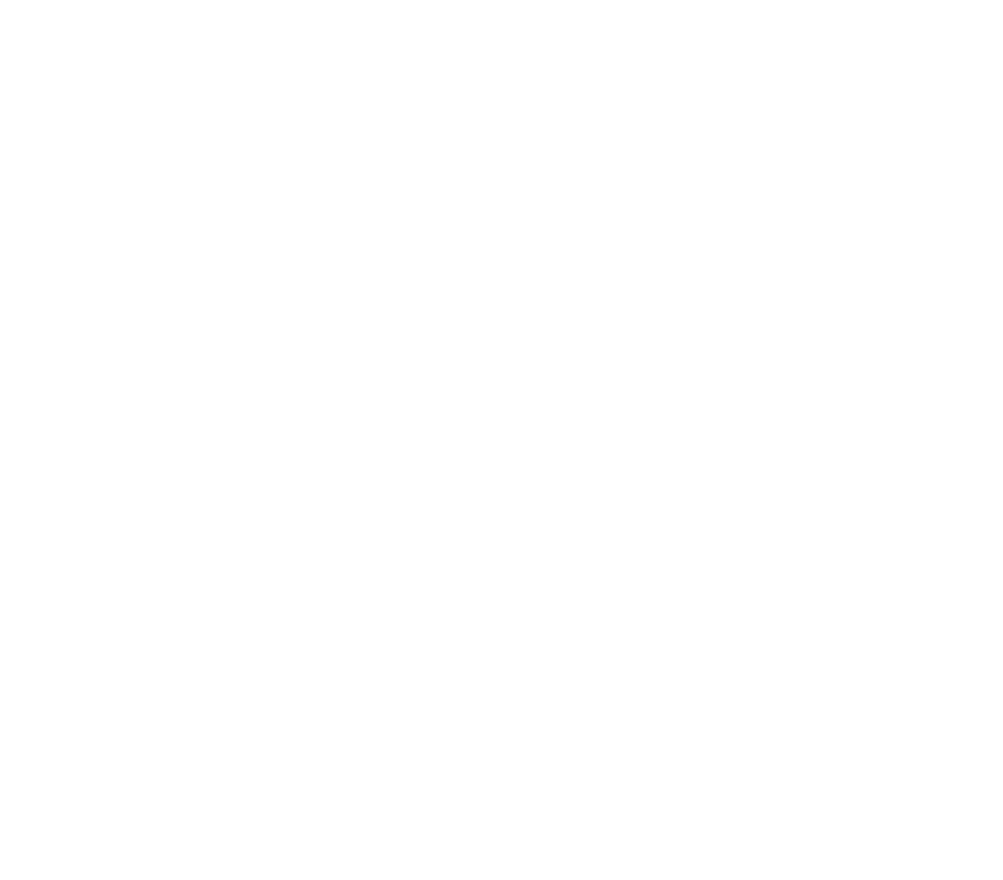
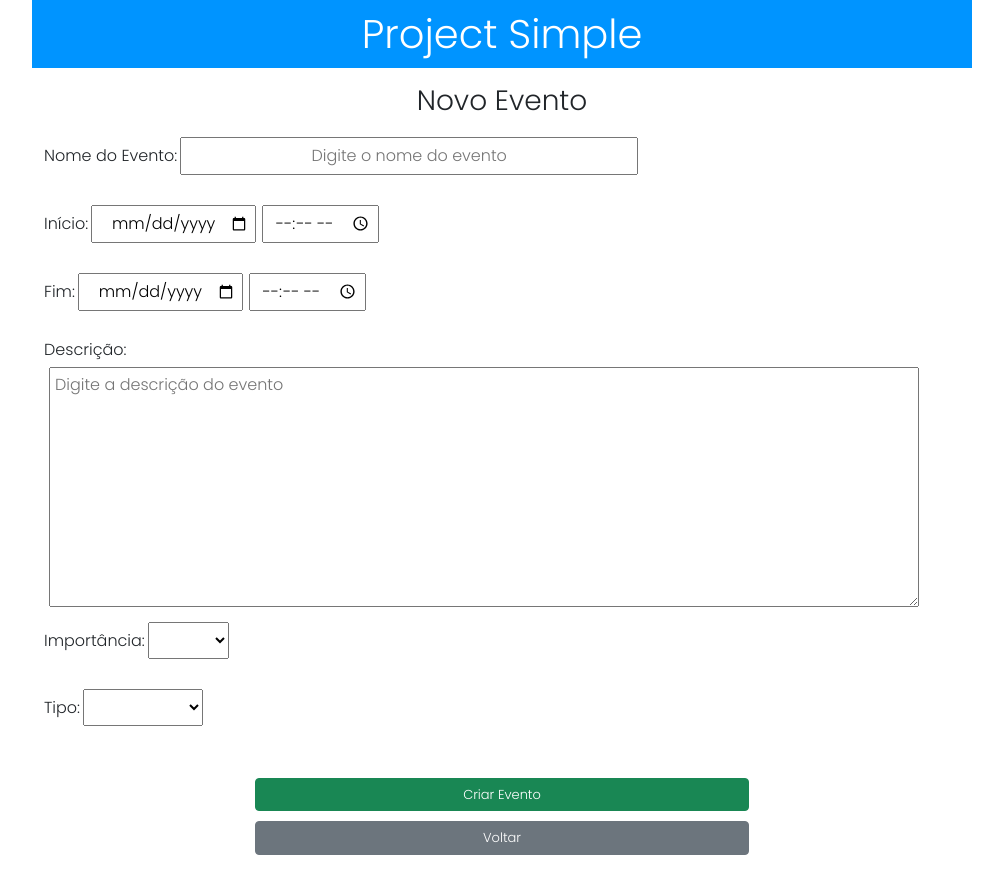
Before and after one commit to dsm-cefet-rj/trabalhointegrado2021-2-2021-2-grupo-8, a React (Create React App) app in the folder project-simple/: page /1/eventos/novoEvento in a window 1280 px wide. Before the commit this address had no page. Shown: the whole page, without its empty margins (138-1141 px from the left). Before the commit the page ends 800 px from the top, so only its background shows below. Built offline with nearby package versions, Linux system fonts and the light colour scheme.

Commit message:
componentização 2

```diff
--- a/project-simple/src/App.js
+++ b/project-simple/src/App.js
@@ -9,7 +9,7 @@
 import MinhasEquipes from "./components/MinhasEquipes/MinhasEquipes";
 import NovaEquipe from "./components/NovaEquipe/NovaEquipe";
 import NovaTarefa from "./components/Tarefa/NovaTarefa";
-import NovoEvento from "./components/NovoEvento/NovoEvento";
+import NovoEvento from "./components/Eventos/NovoEvento";
 import userSheet from "./data/dataUser.json";
 import teamsSheet from "./data/dataTeams.json";
 import membersSheet from "./data/dataMembers.json";
@@ -150,6 +150,19 @@
     setEquipeAtiva(novoEstado);
   }
 
+  const handleAddEvento = (novoEvento) => {
+    const lastId = eventsSheet.slice(-1)[0].idEvent;
+    novoEvento.idTeam = equipeAtiva.info.id;
+    novoEvento.idEvent = lastId + 1;
+
+    console.log(novoEvento)
+
+    let novoEstado = Object.assign({}, equipeAtiva);
+    novoEstado.eventos.push(novoEvento);
+    setEquipeAtiva(novoEstado);
+
+  }
+
   const handleExcluirMembro = (membro) => {
     let membros = [...equipeAtiva.membros];
     membros.splice(
@@ -219,6 +232,8 @@
         <Route
           path="/:idTeam/eventos"
           element={<Eventos eventos={equipeAtiva.eventos}
+          idTeam={equipeAtiva.info.id}
+          idEvent={equipeAtiva.idEvent}
           excluirEvento={handleExcluirEvento}/>}
         />
 
@@ -241,7 +256,16 @@
             />
           }
         />
-      </Routes>
+        <Route
+          path="/:idTeam/eventos/novoEvento"
+          element={
+            <NovoEvento
+            addEvento = {handleAddEvento}
+            idTeam = {equipeAtiva.info.id}
+            />
+          }
+        />
+        </Routes>
     </Router>
   );
 }
--- a/project-simple/src/components/Eventos/Eventos.jsx
+++ b/project-simple/src/components/Eventos/Eventos.jsx
@@ -2,7 +2,7 @@
 import { useNavigate } from "react-router-dom";
 
 
-function Eventos({eventos, excluirEvento}) {
+function Eventos({eventos, excluirEvento, idTeam, idEvent}) {
   const navigate = useNavigate();
 
   const handleExcluirEvento = (e) => {
@@ -20,13 +20,16 @@
 
         {eventos.map((e) =>{
             return(
-                <div className="card card-evento mb-3">
+                <div className="card card-evento mb-3" key={idEvent}>
                   <div className="card-header ">{e.name}</div>
                   <div className="card-body">
                       <p className="card-text">Início: {e.dataInicio} às {e.horaInicio}</p>
                       <p className="card-text">Fim: {e.dataFim} às {e.horaFim}</p>
                       <br />
                       <p className="card-text">{e.descricao}</p>
+                      <p className="card-text">{e.importancia}</p>
+                      <p className="card-text">{e.tipo}</p>
+
                   </div>
 
                   <div className="text-center">
@@ -44,7 +47,21 @@
         }
 
         </section>
+
+
+
         <div className="menu">
+
+            <button
+                type="button"
+                className="btn btn-secondary"
+                onClick={() => {
+                  navigate("/"+idTeam+"/eventos/novoEvento");
+                }}
+            >
+                Criar Evento
+            </button>
+
             <button
               type="button"
               className="btn btn-secondary"
--- a/project-simple/src/components/Eventos/NovoEvento.jsx
+++ b/project-simple/src/components/Eventos/NovoEvento.jsx
@@ -1,20 +1,33 @@
 import React from "react";
+import { Link, useNavigate } from "react-router-dom";
 
-function NovoEvento({criarEvento}) {
+
+function NovoEvento({addEvento, idTeam}) {
+
+  const navigate = useNavigate();
 
   let newEvent = {
-      nome: "",
-      inicio:"",
-      fim:"",
-      urgencia:"",
-      descricao: ""
+      name: "",
+      idEvent: "",
+      idTeam:"",
+      dataInicio:"",
+      horaInicio:"",
+      dataFim:"",
+      horaFim:"",
+      descricao: "",
+      importancia:"",
+      tipo:"",
     }
 
-  const handleCriarEvento = () => {
-    console.log("Chamei a funcao 1");
-    criarEvento(newEvent);
+
+  const handleAddEvento = () => {
+    addEvento(newEvent);
   }
 
+  const addEventeAndNavigate = () =>{
+    handleAddEvento();
+    navigate(-1)
+  }
 
   return (
     <div className="corpo">
@@ -33,8 +46,7 @@
                 className="input-novo w-50"
                 placeholder="Digite o nome do evento"
                 onChange={(e) => {
-                newEvent.nome = e.target.value;
-                console.log(newEvent.nome)
+                  newEvent.name = e.target.value;
                 }}
               />
             </label>
@@ -43,11 +55,18 @@
               Início:
               <input
                 className="input-novo"
-              type="datetime-local"
+                type="date"
                 name="inicio-evento"
                 onChange={(e)=>{
-                newEvent.inicio = e.target.value;
-                console.log(newEvent.inicio)
+                  newEvent.dataInicio = e.target.value;
+                }}
+              />
+              <input
+                className="input-novo"
+                type="time"
+                name="inicio-evento"
+                onChange={(e)=>{
+                  newEvent.horaInicio = e.target.value;
                 }}
               />
             </label>
@@ -56,26 +75,20 @@
               Fim:
               <input
                 className="input-novo"
-              type="datetime-local"
-              name="inicio-evento"
+                type="date"
+                name="fim-evento"
                 onChange={(e)=>{
-                newEvent.fim = e.target.value;
-                console.log(newEvent.fim)
+                  newEvent.dataFim = e.target.value;
                 }}
               />
-          </label>
-
-          <label className="mb-4">
-            Importância:
-            <select className="input-novo" name="urgencia" id="urgencia" onChange={(e)=>{
-                newEvent.urgencia = e.target.value;
-                console.log(newEvent.urgencia)
-              }}>
-              <option value="#"></option>
-              <option value="alta">Alta</option>
-              <option value="media">Media</option>
-              <option value="baixa">Baixa</option>
-            </select>
+              <input
+                className="input-novo"
+                type="time"
+                name="fim-evento"
+                onChange={(e)=>{
+                  newEvent.horaFim = e.target.value;
+                }}
+              />
             </label>
 
             <label>
@@ -86,15 +99,56 @@
                 placeholder="Digite a descrição do evento"
                 onChange={(e)=>{
                   newEvent.descricao = e.target.value;
-                console.log(newEvent.descricao)
+
                 }}
               ></textarea>
             </label>
+
+            <label className="mb-4">
+              Importância:
+              <select className="input-novo" name="importancia" id="importancia" onChange={(e)=>{
+                  newEvent.importancia = e.target.value;
+                }}>
+                <option value="#"></option>
+                <option value="Alta">Alta</option>
+                <option value="Média">Media</option>
+                <option value="Baixa">Baixa</option>
+              </select>
+          </label>
+
+          <label className="mb-4">
+              Tipo:
+              <select className="input-novo" name="tipo" id="tipo" onChange={(e)=>{
+                  newEvent.tipo = e.target.value;
+                }}>
+                <option value="#"></option>
+                <option value="Reunião">Reunião</option>
+                <option value="Deadline">Deadline</option>
+                <option value="Aniversário">Aniversário</option>
+              </select>
+          </label>
         </section>
 
+
+
         <section className="menu">
-          <button type="button" className="btn btn-success" onClick={handleCriarEvento} >
+        <Link to={"/" + idTeam + "/eventos/novoEvento"}>
+            <button
+              type="button"
+              className="btn btn-success"
+              onClick={addEventeAndNavigate}
+            >
               Criar Evento
+            </button>
+        </Link>
+          <button
+            type="button"
+            className="btn btn-secondary"
+            onClick={() => {
+              navigate(-1);
+            }}
+          >
+            Voltar
           </button>
         </section>
       </main>
--- a/project-simple/src/components/Tarefa/NovaTarefa.jsx
+++ b/project-simple/src/components/Tarefa/NovaTarefa.jsx
@@ -132,7 +132,7 @@
         </section>
 
         <section className="menu">
-          <Link to={"/" + idTeam + "/home"}>
+          <Link to={"/" + idTeam + "/novaTarefa"}>
             <button
               type="button"
               className="btn btn-success"
```
Lines whose indentation alone changed are shown as unchanged.
